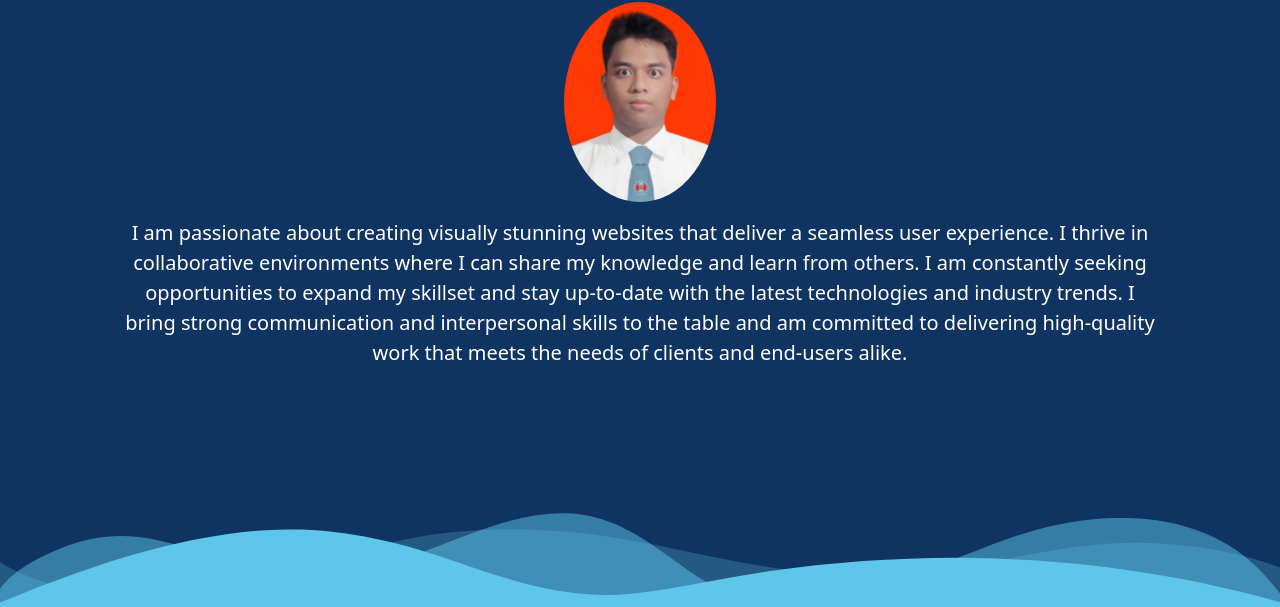
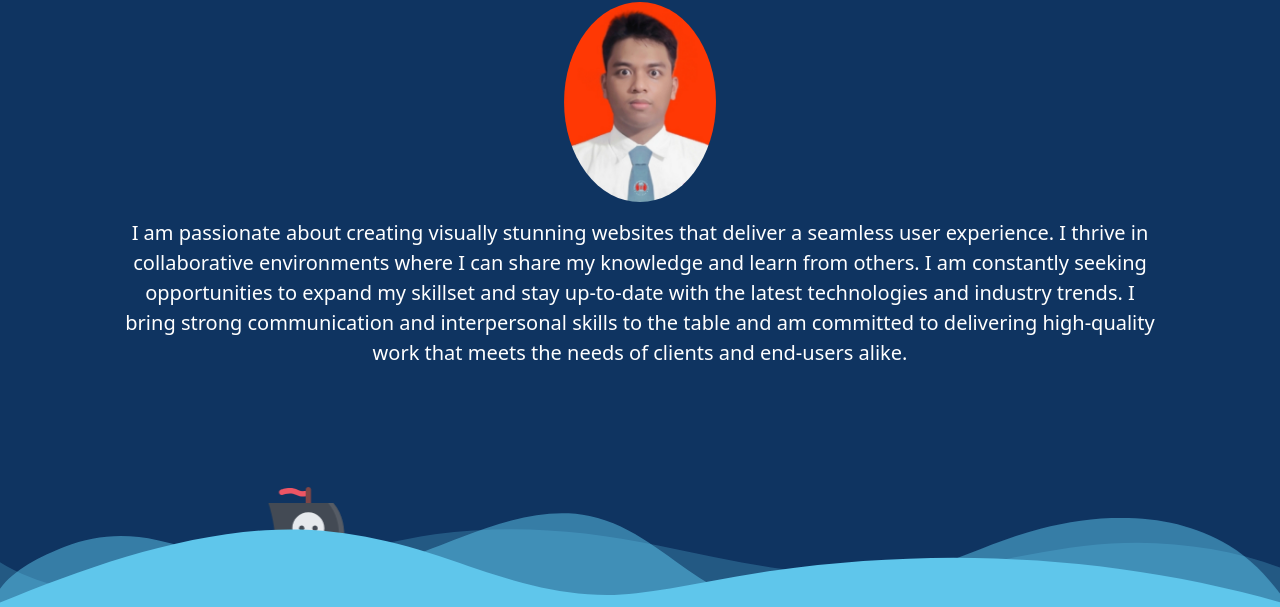
Before and after one commit to fathanbk/my-portofolio, a plain HTML site: page aboutme.html in a window 1280 px wide. Shown: the part 193-800 px from the top of the page. Drawn offline with nearby package versions, Linux system fonts and the light colour scheme; the site is published under a folder, as on GitHub Pages, so addresses that start at the root find nothing.

Commit message:
fixed filepath  pirate ship svg

```diff
--- a/aboutme.html
+++ b/aboutme.html
@@ -43,7 +43,7 @@
       <div class="bottom-bar">
 
           <div class="custom-shape-divider-bottom-1679823519">
-              <img src="/img/pirateship.svg" alt="" class="pirate-ship">
+              <img src="img/pirateship.svg" alt="" class="pirate-ship">
               <svg data-name="Layer 1" xmlns="http://www.w3.org/2000/svg" viewBox="0 0 1200 120" preserveAspectRatio="none">
                   <path d="M0,0V46.29c47.79,22.2,103.59,32.17,158,28,70.36-5.37,136.33-33.31,206.8-37.5C438.64,32.43,512.34,53.67,583,72.05c69.27,18,138.3,24.88,209.4,13.08,36.15-6,69.85-17.84,104.45-29.34C989.49,25,1113-14.29,1200,52.47V0Z" opacity=".25" class="shape-fill shape-animation"></path>
                 <path d="M0,0V15.81C13,36.92,27.64,56.86,47.69,72.05,99.41,111.27,165,111,224.58,91.58c31.15-10.15,60.09-26.07,89.67-39.8,40.92-19,84.73-46,130.83-49.67,36.26-2.85,70.9,9.42,98.6,31.56,31.77,25.39,62.32,62,103.63,73,40.44,10.79,81.35-6.69,119.13-24.28s75.16-39,116.92-43.05c59.73-5.85,113.28,22.88,168.9,38.84,30.2,8.66,59,6.17,87.09-7.5,22.43-10.89,48-26.93,60.65-49.24V0Z" opacity=".5" class="shape-fill shape-animation "></path>
```
Also changed, not shown: index.html (+1 -1 lines), project.html (+1 -1 lines).
